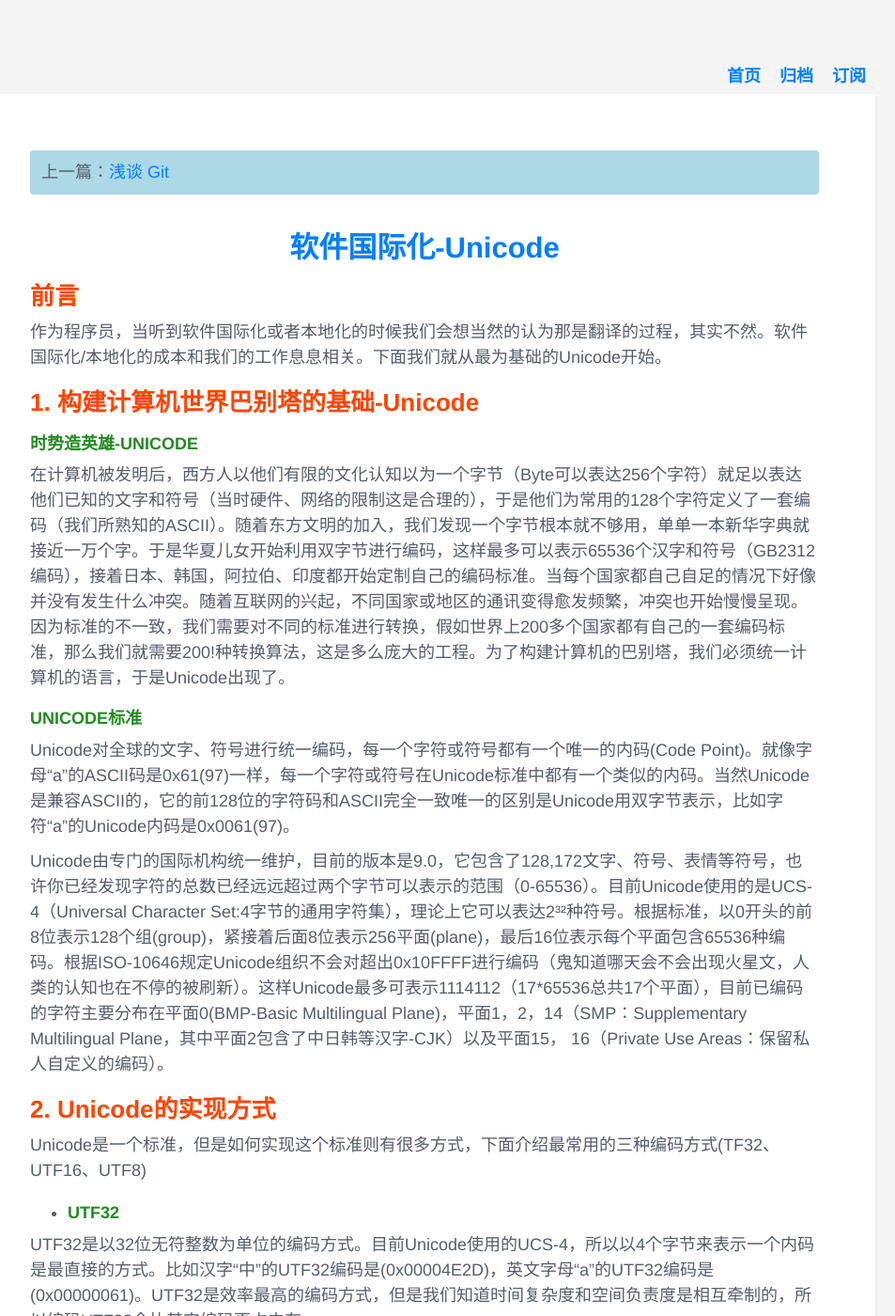
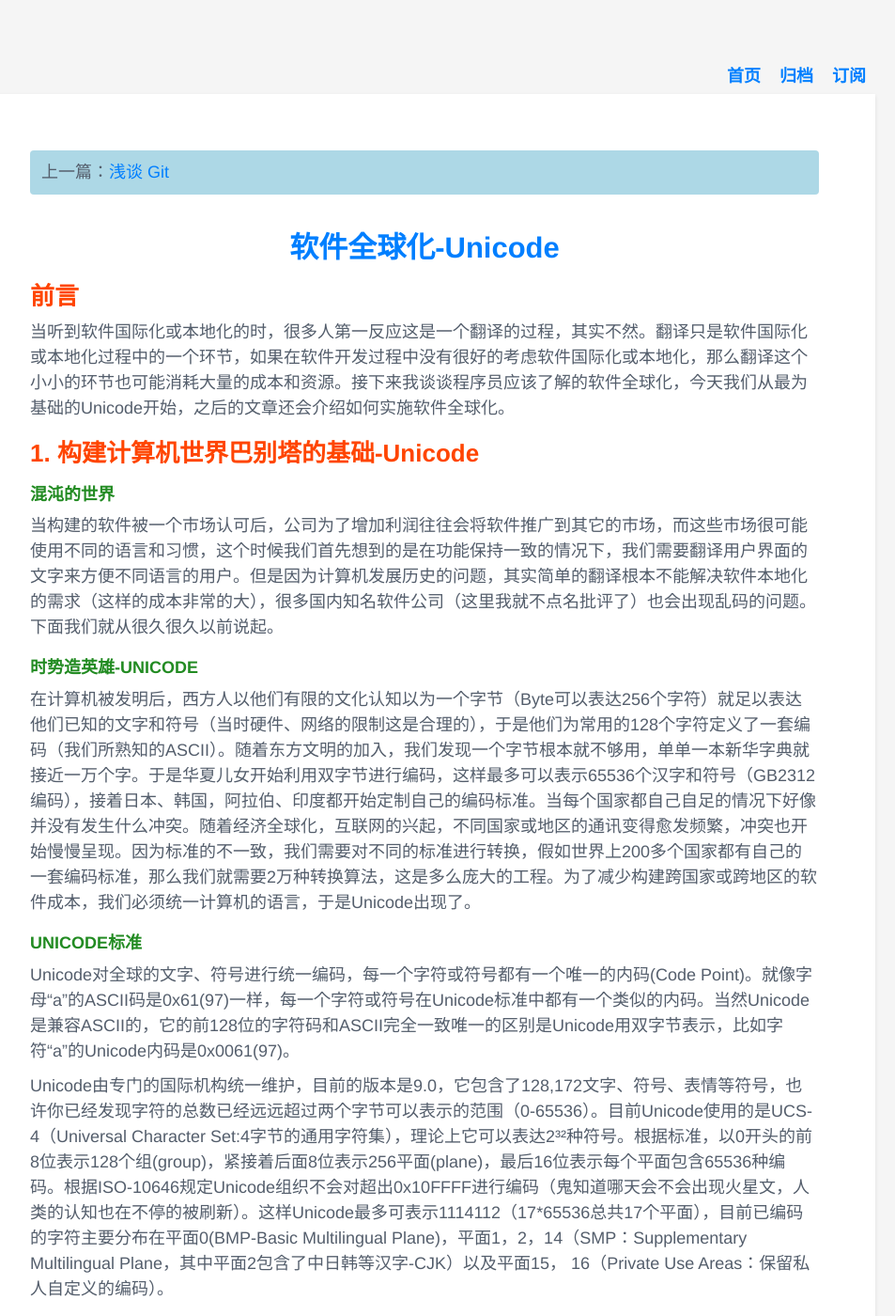
Before and after one commit to qunxi/qunxi.github.io, a Jekyll site: the page built from _posts/2016-12-18-g11n-unicode.md, in a window 1280 px wide and 1400 px high. Shown: the whole window at 94% size, without its empty margins (188-1141 px from the left). Built offline with Jekyll 4.4.1, drawn with Linux system fonts in a browser that asks for light colours; some of the changed text lies outside the part shown.

Commit message:
update post

````diff
--- a/_posts/2016-12-18-g11n-unicode.md
+++ b/_posts/2016-12-18-g11n-unicode.md
@@ -3,7 +3,7 @@ author: qunxi
 create: 2016-12-18 18:43+08:00
 update: 2016-12-18 18:43+08:00
 layout: page
-title: "软件国际化-Unicode"
+title: "软件全球化-Unicode"
 description: ""
 comments : true
 categories:
@@ -12,15 +12,19 @@ tags:
 ---
 # 前言
 
-作为程序员，当听到软件国际化或者本地化的时候我们会想当然的认为那是翻译的过程，其实不然。软件国际化/本地化的成本和我们的工作息息相关。下面我们就从最为基础的Unicode开始。
+当听到软件国际化或本地化的时，很多人第一反应这是一个翻译的过程，其实不然。翻译只是软件国际化或本地化过程中的一个环节，如果在软件开发过程中没有很好的考虑软件国际化或本地化，那么翻译这个小小的环节也可能消耗大量的成本和资源。接下来我谈谈程序员应该了解的软件全球化，今天我们从最为基础的Unicode开始，之后的文章还会介绍如何实施软件全球化。
 
 <!--more-->
 
 # 1. 构建计算机世界巴别塔的基础-Unicode
 
+## 混沌的世界
+
+当构建的软件被一个市场认可后，公司为了增加利润往往会将软件推广到其它的市场，而这些市场很可能使用不同的语言和习惯，这个时候我们首先想到的是在功能保持一致的情况下，我们需要翻译用户界面的文字来方便不同语言的用户。但是因为计算机发展历史的问题，其实简单的翻译根本不能解决软件本地化的需求（这样的成本非常的大），很多国内知名软件公司（这里我就不点名批评了）也会出现乱码的问题。下面我们就从很久很久以前说起。
+
 ## 时势造英雄-Unicode
 
-在计算机被发明后，西方人以他们有限的文化认知以为一个字节（Byte可以表达256个字符）就足以表达他们已知的文字和符号（当时硬件、网络的限制这是合理的），于是他们为常用的128个字符定义了一套编码（我们所熟知的ASCII）。随着东方文明的加入，我们发现一个字节根本就不够用，单单一本新华字典就接近一万个字。于是华夏儿女开始利用双字节进行编码，这样最多可以表示65536个汉字和符号（GB2312编码），接着日本、韩国，阿拉伯、印度都开始定制自己的编码标准。当每个国家都自己自足的情况下好像并没有发生什么冲突。随着互联网的兴起，不同国家或地区的通讯变得愈发频繁，冲突也开始慢慢呈现。因为标准的不一致，我们需要对不同的标准进行转换，假如世界上200多个国家都有自己的一套编码标准，那么我们就需要200!种转换算法，这是多么庞大的工程。为了构建计算机的巴别塔，我们必须统一计算机的语言，于是Unicode出现了。
+在计算机被发明后，西方人以他们有限的文化认知以为一个字节（Byte可以表达256个字符）就足以表达他们已知的文字和符号（当时硬件、网络的限制这是合理的），于是他们为常用的128个字符定义了一套编码（我们所熟知的ASCII）。随着东方文明的加入，我们发现一个字节根本就不够用，单单一本新华字典就接近一万个字。于是华夏儿女开始利用双字节进行编码，这样最多可以表示65536个汉字和符号（GB2312编码），接着日本、韩国，阿拉伯、印度都开始定制自己的编码标准。当每个国家都自己自足的情况下好像并没有发生什么冲突。随着经济全球化，互联网的兴起，不同国家或地区的通讯变得愈发频繁，冲突也开始慢慢呈现。因为标准的不一致，我们需要对不同的标准进行转换，假如世界上200多个国家都有自己的一套编码标准，那么我们就需要2万种转换算法，这是多么庞大的工程。为了减少构建跨国家或跨地区的软件成本，我们必须统一计算机的语言，于是Unicode出现了。
 
 ## Unicode标准
 
@@ -114,7 +118,7 @@ Windows默认的编码是UTF16，所以.Net中Char的类型是2个字节，C++
 
 * 代码页(Code Page)
 
-很多国家都为自己的语言定义了一套字符编码标准（统一称为Multi Byte Character Set多字节字符集），如何在实现不同编码到Unicode的转换呢？Window提供了一个转换函数：
+很多国家都为自己的语言定义了一套字符编码标准（统一称为Multi Byte Character Set多字节字符集），那么如何正确显示不同编码的文字呢？Windows中有个代码页的概念，只要我们在控制面板把区域和语言设置成指定的语言，那么相应编码就可以显示正确字符，否则就会出现乱码。当然我们可以将非Unicode的编码转成Unicode编码，如何实现不同编码到Unicode的转换呢？Window提供了一个转换函数：
 
 ```
 int MultiByteToWideChar(
````
Also changed, not shown: post-images/commit_object.png.
